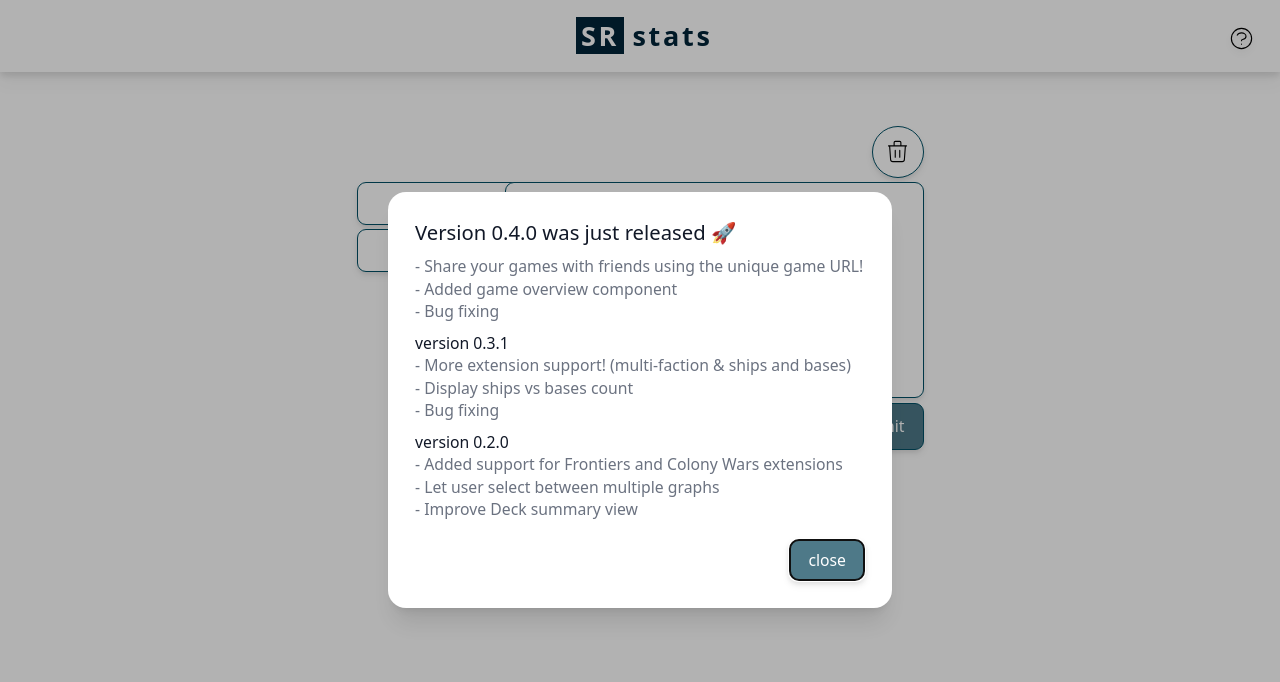
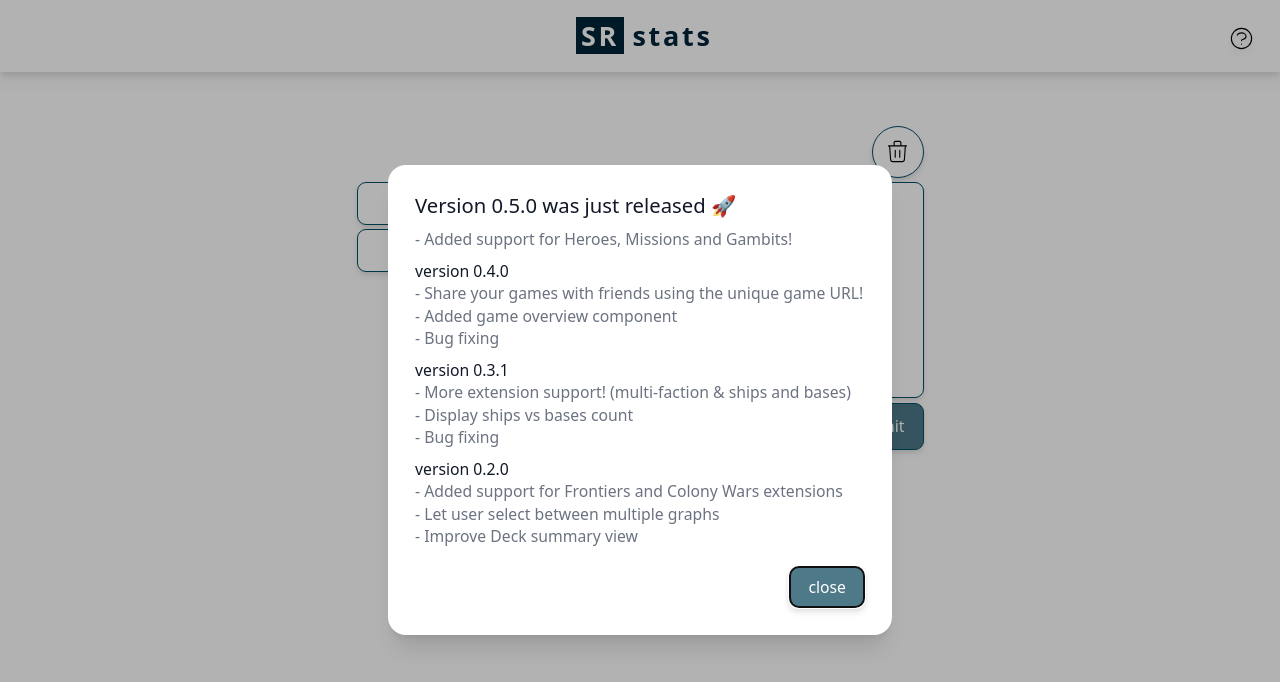
Before and after one commit to dhaven/sr-stats, a Next.js app in the folder website/: page / in a window 1280 px wide. Shown: the top 682 px of the page. Built offline with nearby package versions, Linux system fonts and the light colour scheme.

Commit message:
update release notes

```diff
--- a/website/components/layout.js
+++ b/website/components/layout.js
@@ -7,7 +7,7 @@ import { useState } from 'react'
 import { useRouter } from 'next/router'
 
 export const siteTitle = 'Star Realms stats'
-export const appVersion = '0.4.0'
+export const appVersion = '0.5.0'
 
 export default function Layout({ children }) {
   let [isAddGameOpen, setAddGameIsOpen] = useState(false)
--- a/website/components/newFeatureModal.js
+++ b/website/components/newFeatureModal.js
@@ -64,6 +64,14 @@ export default function NewFeatureModal({isOpen, setIsOpen}) {
                                 </Dialog.Title>
                                 <div className="mt-2">
                                     <p className="text-sm text-gray-500">
+                                        - Added support for Heroes, Missions and Gambits!
+                                    </p>
+                                </div>
+                                <div className="mt-2">
+                                <p className="text-sm font-medium text-gray-900">
+                                        version 0.4.0
+                                    </p>
+                                    <p className="text-sm text-gray-500">
                                         - Share your games with friends using the unique game URL!
                                     </p>
                                     <p className="text-sm text-gray-500">
```
